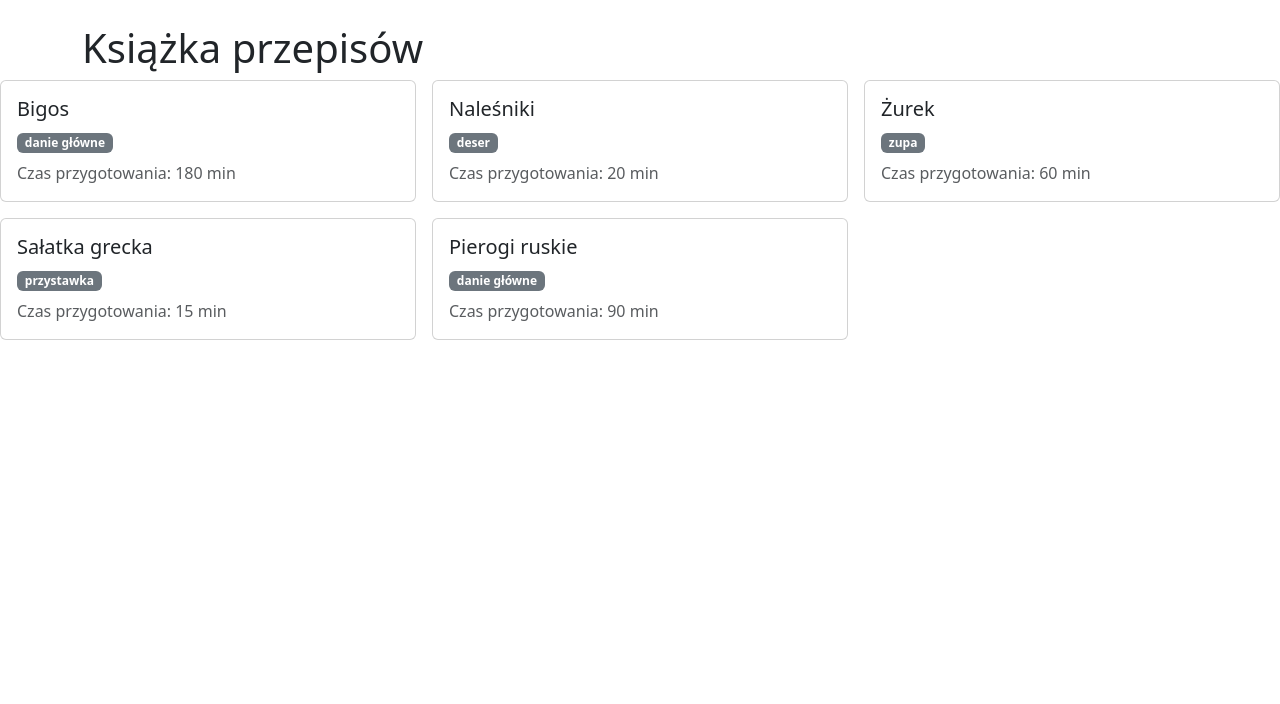
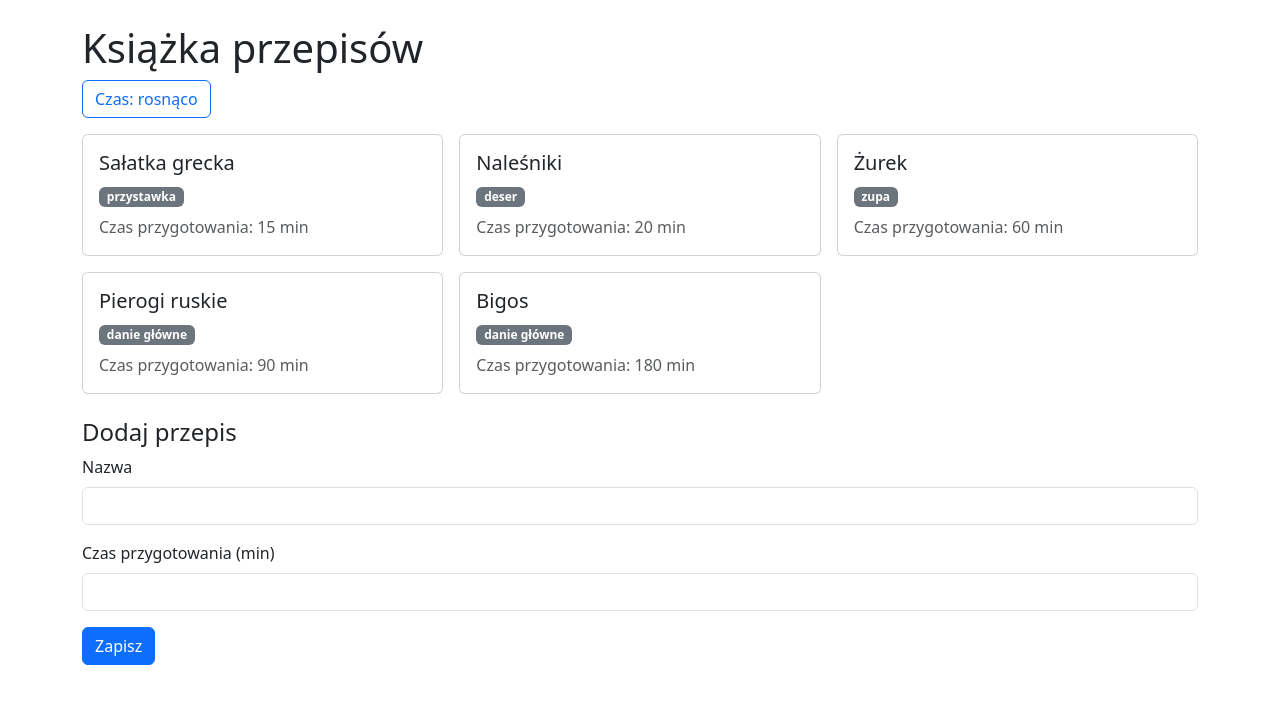
Before and after one commit to Kaperrito/Aplikacje-Webowe, a React (Vite) app in the folder inf04-web/zadania/: page / in a window 1280 px wide. Shown: the top 704 px of the page. Built offline with nearby package versions, Linux system fonts and the light colour scheme.

Commit message:
Sortowanie i formularz

```diff
--- a/inf04-web/zadania/src/App.jsx
+++ b/inf04-web/zadania/src/App.jsx
@@ -2,16 +2,27 @@ import { useState } from 'react'
 import {przepisyStartowe} from './przepisy.js'
 
 function App() {
-  const [count, setCount] = useState(0)
   const [przepisy, setPrzepisy] = useState(przepisyStartowe)
+  const [rosnaco, setRosnaco] = useState(true)
+
+  const posortowane = [...przepisy].sort((a, b) =>
+    rosnaco ? a.czas - b.czas : b.czas - a.czas
+  )
+
+  const [nazwa, setNazwa] = useState('')
+  const [czas, setCzas] = useState('')
+
   return (
     <>
+
     <div className='container mt-4'>
       <h1>Książka przepisów</h1>
-    </div>
+
+
+    <button type="button" className="btn btn-outline-primary mb-3" onClick={() => setRosnaco(!rosnaco)}>Czas: {rosnaco ? 'rosnąco' : 'malejąco'}</button>
 
      <div className="row g-3 mb-4">
-        {przepisy.map(przepis => (
+        {posortowane.map(przepis => (
           <div key={przepis.id} className="col-12 col-md-4">
             <div className="card h-100">
               <div className="card-body">
@@ -23,6 +34,23 @@ function App() {
           </div>
         ))}
       </div>
+
+      <h2 className="h4">Dodaj przepis</h2>
+      <form className="mb-5">
+
+        <div className="mb-3">
+          <label htmlFor="nazwa" className="form-label">Nazwa</label>
+          <input id="nazwa" type="text" className="form-control" value={nazwa} onChange={event => setNazwa(event.target.value)}/>
+        </div>
+
+        <div className="mb-3">
+          <label htmlFor="czas" className="form-label">Czas przygotowania (min)</label>
+          <input id="czas" type="number" className="form-control" value={czas} onChange={event => setCzas(event.target.value)}/>
+        </div>
+
+        <button type="submit" className="btn btn-primary">Zapisz</button>
+      </form>
+      </div>
     </>
   )
 }
```
